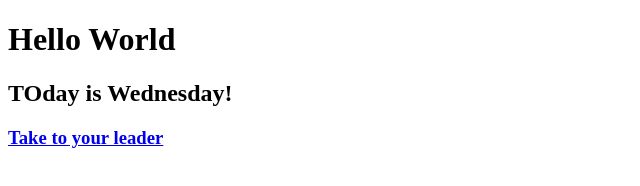
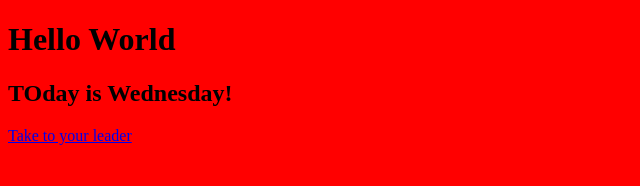
Before and after one commit to abatej717/project1, a plain HTML site: page index.html in a window 1280 px wide. Shown: the whole page, without its empty margins (0-640 px from the left). Drawn offline with Linux system fonts and the light colour scheme.

Commit message:
Color to css

```diff
--- a/index.html
+++ b/index.html
@@ -3,11 +3,11 @@
 <HTML>
  <HEAD>
   <TITLE> DEMO </TITLE>
+  <link rel="stylesheet" href="css/styles.css"/>
  </HEAD>
  </BODY>
   <h1> Hello World </h1>
   <h2> TOday is Wednesday! </h2>
-  <h3>
   <a href="http://www.google.com"> Take to your leader </a>
  </body>
 </html>
```
